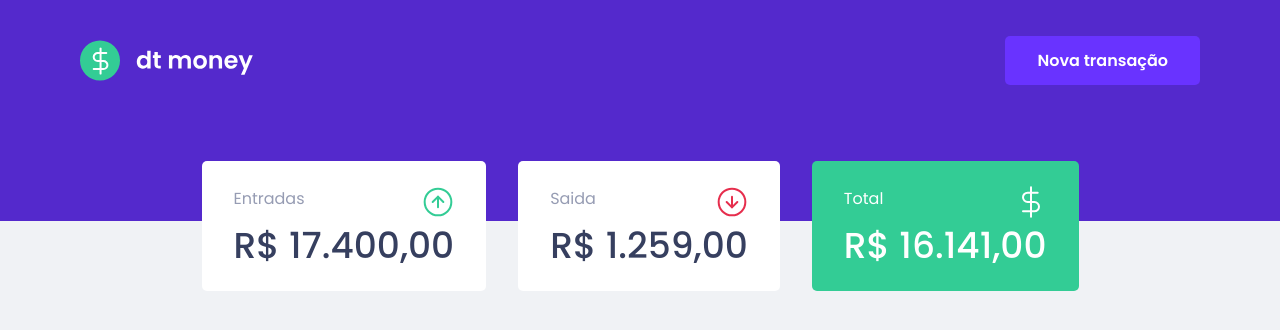
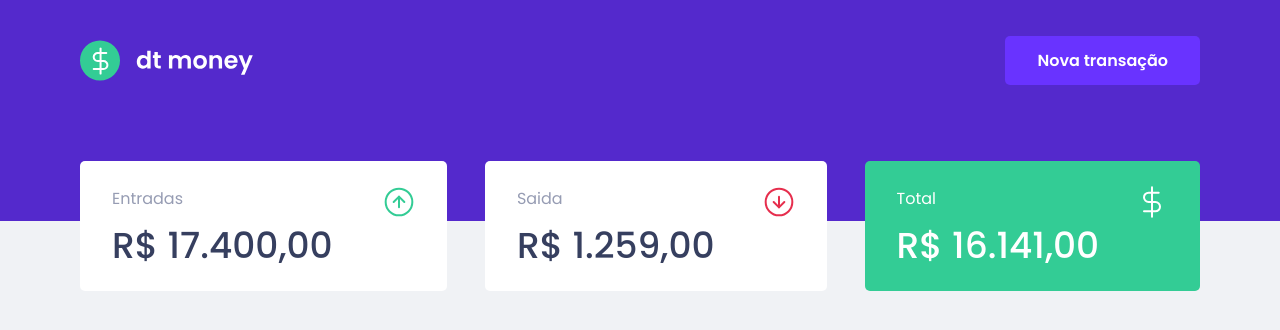
Before and after one commit to PHnrq/dt-money, a React (Create React App) app: page / in a window 1280 px wide. Shown: the top 330 px of the page. Built offline with nearby package versions, Linux system fonts and the light colour scheme.

Commit message:
fix cards size

```diff
--- a/src/components/Main/Cards/IncomeCard/style.ts
+++ b/src/components/Main/Cards/IncomeCard/style.ts
@@ -11,6 +11,7 @@ export const IncomeCardStyle = styled.div`
     div{
         display: flex;
         justify-content: space-between;
+        gap: 20rem;
 
         p{
             font-size: 1.6rem;
--- a/src/components/Main/Cards/OutcomeCard/style.ts
+++ b/src/components/Main/Cards/OutcomeCard/style.ts
@@ -11,6 +11,7 @@ export const OutcomeCardStyle = styled.div`
     div{
         display: flex;
         justify-content: space-between;
+        gap: 20rem;
 
         p{
             font-size: 1.6rem;
--- a/src/components/Main/Cards/TotalCard/style.ts
+++ b/src/components/Main/Cards/TotalCard/style.ts
@@ -11,6 +11,7 @@ export const TotalCardStyle = styled.div`
     div{
         display: flex;
         justify-content: space-between;
+        gap: 20rem;
 
         p{
             font-size: 1.6rem;
--- a/src/components/Main/Cards/style.ts
+++ b/src/components/Main/Cards/style.ts
@@ -3,5 +3,5 @@ import  styled  from 'styled-components';
 export const CardStyle = styled.section`
     display: flex;
     gap: 3.2rem;
-    justify-content: center;
+    justify-content: space-between;
 `
```
